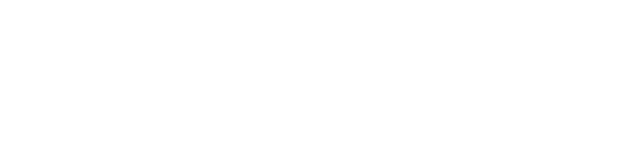
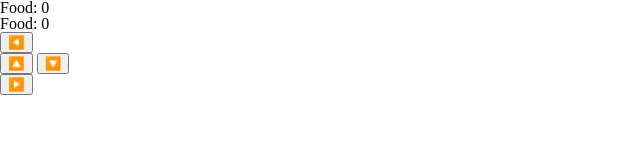
Before and after one commit to DaoOqu/classic-snake-game, a plain HTML site: page index.html in a window 1280 px wide. Shown: the whole page, without its empty margins (0-640 px from the left). Drawn offline with Linux system fonts and the light colour scheme; files that its build step writes are made by us from their sources; files whose address does not match are found by name.

Commit message:
Setup site webframe

```diff
--- a/index.html
+++ b/index.html
@@ -2,7 +2,7 @@
 <html lang="en">
 	<head>
     	<meta charset="utf-8">
-    	<meta name="description" content="Your description goes here">
+    	<meta name="description" content="Snake Game">
     	<meta name="keywords" content="one, two, three">
 		<meta name="viewport" content="width=device-width, initial-scale=1">
 
@@ -13,6 +13,21 @@
 		<link rel="stylesheet" href="css/style.css">
 	</head>
 	<body>
+		<section id = 'game-container'></section>
+		<section id = 'score-container'>
+			<section class="score-board">Food: <span id="points-earned">0</span></section>
+			<section class="score-board">Food: <span id="blocks-traveled">0</span></section>
+		</section>
+
+		<section id="onScreen-controllers">
+			<button id="left-button">◀️</button>
+			<div>
+				<button id="up-bottom">🔼</button>
+				<button id="up-bottom">🔽</button>
+			</div>
+			<button id="right-button">▶️</button>
+		</section>
+		<div></div>
 
 		<script type="text/javascript" src="js/main.js"></script>
 	</body>
```
